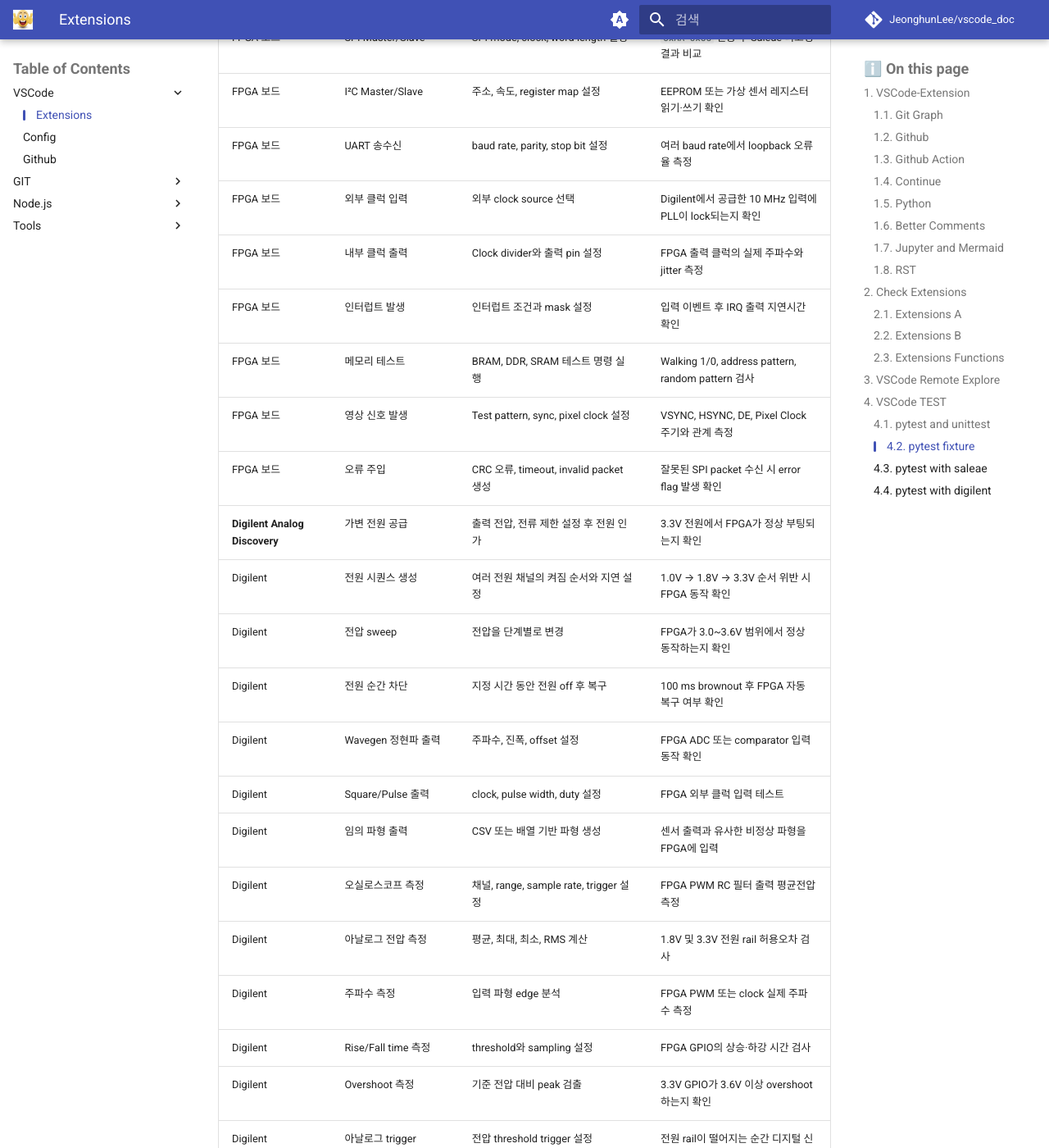
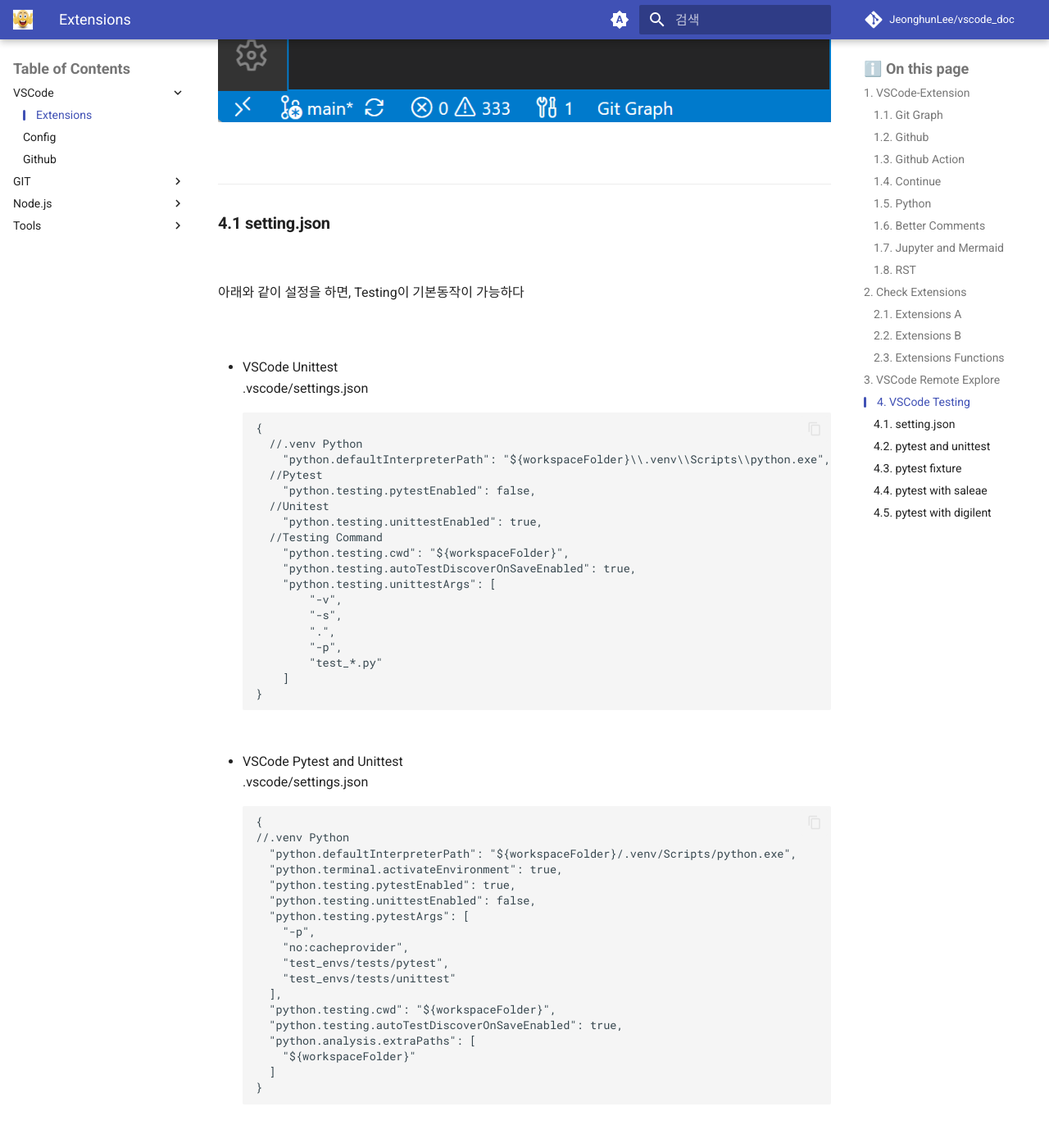
Before and after one commit to JeonghunLee/vscode_doc, an MkDocs documentation site: the page built from docs/index.md, in a window 1280 px wide and 1400 px high, scrolled down 31264 px. Shown: the whole window at 82% size. Built offline with MkDocs 1.6.1 and Material for MkDocs 9.7.7, drawn with Linux system fonts in a browser that asks for light colours; comment, search, counter and statistics services are not loaded; some of the changed text lies outside the part shown.

Commit message:
Add VSCode Testing section and new image for AI-driven CI/CT project

````diff
--- a/docs/index.md
+++ b/docs/index.md
@@ -421,14 +421,40 @@
 
 
 
-## VSCode TEST
+## VSCode Testing
+
+<br/>
+
+* VSCode Testing
+https://code.visualstudio.com/docs/debugtest/testing
+
+<br/>
+
+* AI-driven-CI-CT
+
+<figure markdown>
+
+![](./imgs/vscode_ex_testing_00.png)
+
+<figcaption>
+<a href="https://jeonghunlee.github.io/AI-driven-CI-CT/">
+AI-driven-CI-CT
+</a>
+</figcaption>
+
+</figure>
+
+
+!!! note "AI-driven-CI-CT"
+    Project는 Pytest 와 Unittest 기반으로 CI/CT 즉 TEST 자동화 Project이다.
+    아래에 언급되어진 다양한 Pytest 를 Fixture기반으로 각 Testcase를 구성한 다음
+    이 다양한 TEST Result를 LLM 분석하여 자동으로 이를 Report 해주는 시스템이다.
+    **Go to [AI-Driven CI/CT](https://jeonghunlee.github.io/AI-driven-CI-CT/)**
 
 <br/>
 
 
-https://code.visualstudio.com/docs/debugtest/testing
 
-<br/>
 
 * **Python TEST**
     * **pytest**  : 대부분 임베디드에서 많이 사용
@@ -444,6 +470,66 @@
     * **python unittest** : 임베디드 에서 거의 사용안할 거라고 봄
 
 ![](./imgs/vscode_test_00.png)
+
+<br/>
+
+---
+
+### setting.json
+
+<br/>
+
+아래와 같이 설정을 하면, Testing이 기본동작이 가능하다
+
+<br/>
+
+* VSCode Unittest
+.vscode/settings.json
+```
+{
+  //.venv Python
+    "python.defaultInterpreterPath": "${workspaceFolder}\\.venv\\Scripts\\python.exe",
+  //Pytest
+    "python.testing.pytestEnabled": false,
+  //Unitest
+    "python.testing.unittestEnabled": true,
+  //Testing Command
+    "python.testing.cwd": "${workspaceFolder}",
+    "python.testing.autoTestDiscoverOnSaveEnabled": true,
+    "python.testing.unittestArgs": [
+        "-v",
+        "-s",
+        ".",
+        "-p",
+        "test_*.py"
+    ]
+}
+```
+<br/>
+
+* VSCode Pytest and Unittest
+.vscode/settings.json
+```
+{
+//.venv Python
+  "python.defaultInterpreterPath": "${workspaceFolder}/.venv/Scripts/python.exe",
+  "python.terminal.activateEnvironment": true,
+  "python.testing.pytestEnabled": true,
+  "python.testing.unittestEnabled": false,
+  "python.testing.pytestArgs": [
+    "-p",
+    "no:cacheprovider",
+    "test_envs/tests/pytest",
+    "test_envs/tests/unittest"
+  ],
+  "python.testing.cwd": "${workspaceFolder}",
+  "python.testing.autoTestDiscoverOnSaveEnabled": true,
+  "python.analysis.extraPaths": [
+    "${workspaceFolder}"
+  ]
+}
+```
+
 
 <br/>
 
````
Also changed, not shown: docs/imgs/vscode_ex_testing_00.png (added).
